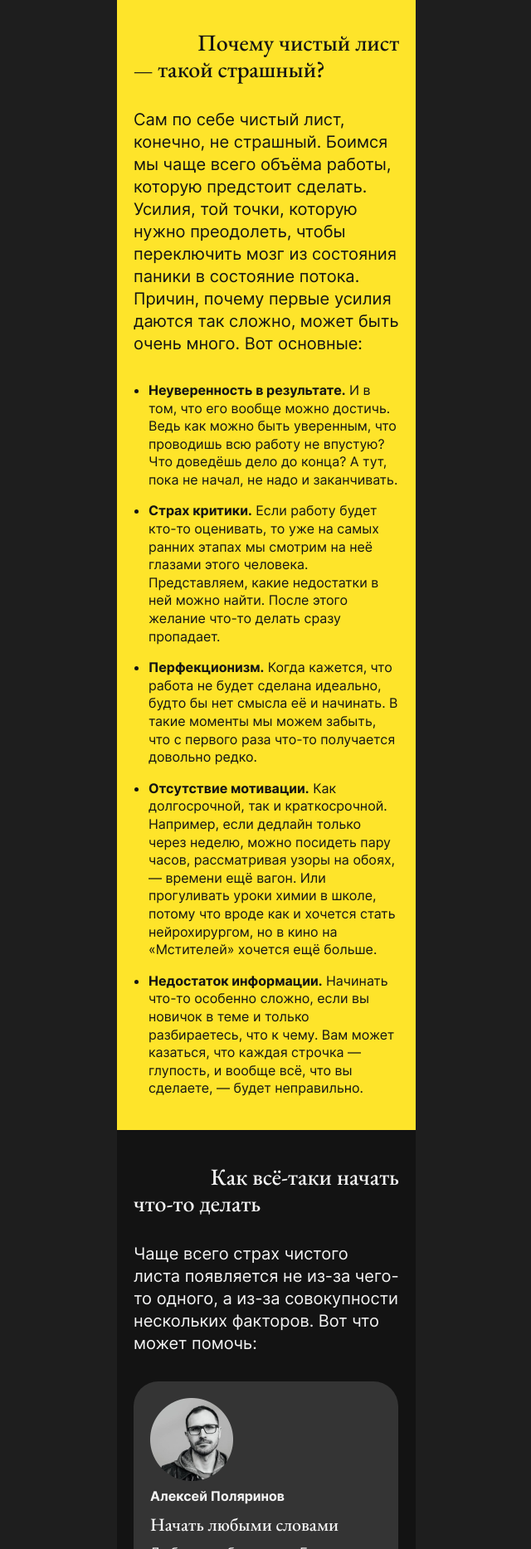
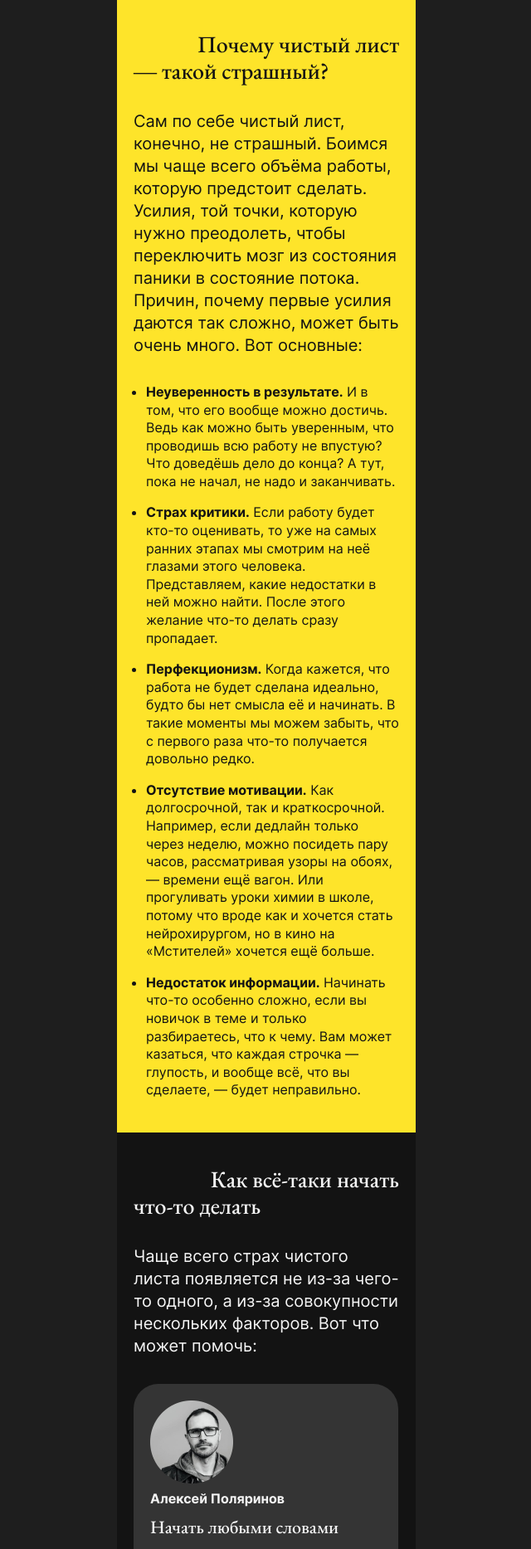
Before and after one commit to katethp/s-chistogo-lista, a plain HTML site: page index.html in a window 1280 px wide. Shown: the part 886-2753 px from the top of the page at 83% size, without its empty margins (319-959 px from the left). Drawn offline with nearby package versions, Linux system fonts and the light colour scheme; a web font is replaced by a local one.

Commit message:
Вторая переделка первого проекта
На проверку

```diff
--- a/index.html
+++ b/index.html
@@ -7,18 +7,6 @@
     <link rel="stylesheet" href="fonts/fonts.css" />
     <link rel="stylesheet" href="reset.css" />
     <link rel="stylesheet" href="styles/style.css" />
-    <link rel="preconnect" href="https://fonts.googleapis.com" />
-    <link rel="preconnect" href="https://fonts.gstatic.com" crossorigin />
-    <link
-      href="https://fonts.googleapis.com/css2?family=Cormorant+Garamond:wght@400;500;600;700&family=Open+Sans:ital,wght@0,300..800;1,300..800&family=Playfair+Display:ital,wght@0,400..900;1,400..900&family=Roboto&display=swap"
-      rel="stylesheet"
-    />
-    <link rel="preconnect" href="https://fonts.googleapis.com" />
-    <link rel="preconnect" href="https://fonts.gstatic.com" crossorigin />
-    <link
-      href="https://fonts.googleapis.com/css2?family=Open+Sans:ital,wght@0,300..800;1,300..800&family=Playfair+Display:ital,wght@0,400..900;1,400..900&family=Roboto&display=swap"
-      rel="stylesheet"
-    />
   </head>
   <body class="body">
     <header class="header">
@@ -33,13 +21,13 @@
       <nav class="header__nav">
         <ul class="header__menu">
           <li class="header__menu-list">
-            <a href="0" class="header__menu-item">Главная</a>
+            <a href="0" class="header__menu-item-active">Главная</a>
           </li>
           <li class="header__menu-list">
-            <a href="0" class="header__menu-item-active">О нас</a>
+            <a href="0" class="header__menu-item">О нас</a>
           </li>
           <li class="header__menu-list">
-            <a href="0" class="header__menu-item-active">Контакты</a>
+            <a href="0" class="header__menu-item">Контакты</a>
           </li>
         </ul>
       </nav>
@@ -48,24 +36,24 @@
     <main>
       <section>
         <div class="container">
-          <img
-            class="image_cover"
-            src="images/cover.svg"
-            alt="Фоновое изображение в виде геометрических фигур"
-          />
           <div class="cover">
-            <span class="span span_start">С</span>
-            <span class="span span_center">чистого</span>
-            <span class="span span_end">листа</span>
+            <h1 class="cover__title">
+              <span class="span span_start">С</span>
+              <span class="span span_center">чистого</span>
+              <span class="span span_end">листа</span>
+            </h1>
           </div>
         </div>
+      </section>
 
+      <section>
         <div class="intro">
           <div class="data_line">
-            <p class="align_left">8 способов борьбы со страхом чистого листа</p>
+            <h4 class="align_left">8 способов борьбы со страхом чистого листа
+            </h4>
             <time class="align_right" datetime="2022-06-05">05.06.2022 г.</time>
           </div>
-          <p class="mid_line">
+          <p class="intro__main-text">
             Начинать что-то новое — тяжело и страшно. Даже если это просто
             небольшой фрагмент кода. Или текст. Например, прежде чем написать
             здесь что-то вразумительное, автор(ка) этого материала заварила чай,
@@ -74,7 +62,7 @@
             протёрла пыль на столе и заварила чай ещё раз, потому что он остыл.
             Всё это время с монитора на неё смотрел чистый лист.
           </p>
-          <p class="last_line">
+          <p class="intro__main-text">
             Прокрастинировать перед тем, как начать что-то делать (особенно
             что-то новое) — нормальная реакция мозга. Разберёмся, почему это
             происходит.
@@ -85,61 +73,71 @@
       <section>
         <div class="reasons">
           <div class="content-section__subtitle">
-            <h1 class="question-part-1">Почему чистый лист</h1>
-            <h1 class="question-part-2">— такой cтрашный?</h1>
+            <h2>
+              <span class="question-part first-part">Почему чистый лист</span>
+              <span class="question-part second-part">— такой cтрашный?</span>
+            </h2>
           </div>
-          <h2 class="respons">
+          <p class="respons">
             Сам по себе чистый лист, конечно, не страшный. Боимся мы чаще всего
             объёма работы, которую предстоит сделать. Усилия, той точки, которую
             нужно преодолеть, чтобы переключить мозг из состояния паники в
             состояние потока. Причин, почему первые усилия даются так сложно,
             может быть очень много. Вот основные:
-          </h2>
+          </p>
           <ul class="list_reasons">
-            <li class="reasons_ul-li">
-              <b>Неуверенность в результате.</b> И в том, что его вообще можно
-              достичь. Ведь как можно быть уверенным, что проводишь всю работу
-              не впустую? Что доведёшь дело до конца? А тут, пока не начал, не
-              надо и заканчивать.
+            <li class="reasons-item">
+              <span class="reasons-item__highlight"
+                >Неуверенность в результате.</span
+              >
+              И в том, что его вообще можно достичь. Ведь как можно быть
+              уверенным, что проводишь всю работу не впустую? Что доведёшь дело
+              до конца? А тут, пока не начал, не надо и заканчивать.
             </li>
-            <li class="reasons_ul-li">
-              <b>Страх критики.</b> Если работу будет кто-то оценивать, то уже
-              на самых ранних этапах мы смотрим на неё глазами этого человека.
-              Представляем, какие недостатки в ней можно найти. После этого
-              желание что-то делать сразу пропадает.
+            <li class="reasons-item">
+              <span class="reasons-item__highlight">Страх критики.</span> Если
+              работу будет кто-то оценивать, то уже на самых ранних этапах мы
+              смотрим на неё глазами этого человека. Представляем, какие
+              недостатки в ней можно найти. После этого желание что-то делать
+              сразу пропадает.
             </li>
-            <li class="reasons_ul-li">
-              <b>Перфекционизм.</b> Когда кажется, что работа не будет сделана
-              идеально, будто бы нет смысла её и начинать. В такие моменты мы
-              можем забыть, что с первого раза что-то получается довольно редко.
+            <li class="reasons-item">
+              <span class="reasons-item__highlight">Перфекционизм.</span> Когда
+              кажется, что работа не будет сделана идеально, будто бы нет смысла
+              её и начинать. В такие моменты мы можем забыть, что с первого раза
+              что-то получается довольно редко.
             </li>
-            <li class="reasons_ul-li">
-              <b>Отсутствие мотивации.</b> Как долгосрочной, так и
-              краткосрочной. Например, если дедлайн только через неделю, можно
-              посидеть пару часов, рассматривая узоры на обоях, — времени ещё
-              вагон. Или прогуливать уроки химии в школе, потому что вроде как и
-              хочется стать нейрохирургом, но в кино на «Мстителей» хочется ещё
-              больше.
+            <li class="reasons-item">
+              <span class="reasons-item__highlight">Отсутствие мотивации.</span>
+              Как долгосрочной, так и краткосрочной. Например, если дедлайн
+              только через неделю, можно посидеть пару часов, рассматривая узоры
+              на обоях, — времени ещё вагон. Или прогуливать уроки химии в
+              школе, потому что вроде как и хочется стать нейрохирургом, но в
+              кино на «Мстителей» хочется ещё больше.
             </li>
-            <li>
-              <b>Недостаток информации.</b> Начинать что-то особенно сложно,
-              если вы новичок в теме и только разбираетесь, что к чему. Вам
-              может казаться, что каждая строчка — глупость, и вообще всё, что
-              вы сделаете, — будет неправильно.
+            <li class="reasons-item">
+              <span class="reasons-item__highlight"
+                >Недостаток информации.</span
+              >
+              Начинать что-то особенно сложно, если вы новичок в теме и только
+              разбираетесь, что к чему. Вам может казаться, что каждая строчка —
+              глупость, и вообще всё, что вы сделаете, — будет неправильно.
             </li>
           </ul>
         </div>
       </section>
-      <section>
+      <section class="section_how-to">
         <div class="how_to">
-          <div class="how_lines">
-            <h1 class="how1">Как всё-таки начать</h1>
-            <h1 class="how2">что-то делать</h1>
-          </div>
-          <h2 class="how_response">
+          <h2>
+            <span class="how_lines how-first">Как всё-таки начать</span>
+            <span class="how_lines how-second">что-то делать</span>
+          </h2>
+        </div>
+        <div>
+          <p class="how_response">
             Чаще всего страх чистого листа появляется не из-за чего-то одного, а
             из-за совокупности нескольких факторов. Вот что может помочь:
-          </h2>
+          </p>
         </div>
 
         <ul class="card-list">
@@ -154,7 +152,7 @@
                 <p class="card__author-name">Алексей Поляринов</p>
               </div>
               <div class="card__content">
-                <h1 class="card__title">Начать любыми словами</h1>
+                <h3 class="card__title">Начать любыми словами</h3>
                 <div class="card__text">
                   <p>
                     Любыми — без шуток. Если не верите нам, посмотрите,
--- a/styles/style.css
+++ b/styles/style.css
@@ -10,14 +10,14 @@
   padding-left: 20px;
   padding-right: 20px;
   padding-top: 24px;
-  padding-bottom: 20px;
+  padding-bottom: 18px;
   background-color: #131313;
 }
 
 .header__menu {
   display: flex;
   flex-direction: column;
-  gap: 12px;
+  gap: 14px;
   font-family: "Inter", "Open Sans", sans-serif;
   font-size: 16px;
   list-style-type: none;
@@ -25,11 +25,11 @@
 
 .header__menu-item {
   color: #f5f5f5;
-  text-decoration: none;
 }
 
 .header__menu-item-active {
   color: #f5f5f5;
+  text-decoration: none;
 }
 
 .container {
@@ -39,13 +39,23 @@
 
 .cover {
   width: 360px;
+  min-height: 221px;
   margin: auto;
-  position: absolute;
-  left: 0;
-  top: 0;
+  display: flex;
+  flex-direction: column;
+  background-image: url(/images/cover.svg);
+  background-size: 95% auto;
+  background-repeat: no-repeat;
+  background-position: center;
+  background-position: 21px 34px;
+  padding-bottom: 30px;
+}
+
+h1 {
   font-family: "EB Garamond", "Cormorant Garamond", serif;
   font-size: 72px;
   color: #fff;
+  font-weight: 400;
 }
 
 .span {
@@ -67,16 +77,8 @@
   margin-right: 24px;
 }
 
-.image_cover {
-  width: 339px;
-  min-height: 198px;
-  margin: auto;
-  margin-left: 21px;
-  margin-top: 34px;
-}
-
 .intro {
-  padding-top: 26px;
+  padding-top: 11px;
   padding-left: 20px;
   padding-right: 20px;
   padding-bottom: 37px;
@@ -84,16 +86,16 @@
   font-size: 16px;
   color: #ccc;
   background-color: #131313;
-  overflow: hidden;
 }
 
 .data_line {
   display: flex;
   justify-content: space-between;
-  margin-bottom: 24px;
-  overflow: hidden;
 }
 
+h4 {
+  font-weight: 400;
+}
 .align_left {
   width: 210px;
   white-space: pre-line;
@@ -103,15 +105,10 @@
   white-space: nowrap;
 }
 
-.mid_line {
+.intro__main-text {
   line-height: 21.6px;
   color: #f5f5f5;
-}
-
-.last_line {
   margin-top: 24px;
-  line-height: 21.6px;
-  color: #f5f5f5;
 }
 
 .reasons {
@@ -120,39 +117,33 @@
   color: #131313;
   line-height: 27px;
   background-color: #fee42a;
-  overflow: hidden;
   padding-top: 40px;
   padding-left: 20px;
   padding-right: 20px;
 }
 
-h1 {
+.question-part {
+  display: block;
+}
+
+.first-part {
+  text-align: end;
+}
+
+.second-part {
+  text-align: start;
+}
+
+h2 {
   font-weight: 500;
   font-family: "EB Garamond", "Cormorant Garamond", serif;
   font-size: 28px;
   line-height: 115%;
+  color: #131313;
 }
 
-h2 {
-  font-weight: 400;
-  font-family: "Inter", "Open Sans", sans-serif;
-  font-size: 20px;
-  line-height: 27px;
-}
-
-h3 {
-  font-weight: 500;
-  font-family: "EB Garamond", "Cormorant Garamond", serif;
-  font-size: 22px;
-  line-height: 135%;
-}
-
-.question-part-1 {
-  text-align: end;
-}
-
-.question-part-2 {
-  text-align: start;
+.reasons-item__highlight {
+  font-weight: bold;
 }
 
 .respons {
@@ -161,33 +152,36 @@ h3 {
 }
 
 .list_reasons {
-  margin-top: 16px;
-  padding-bottom: 39px;
+  padding-bottom: 40px;
   font-size: 16px;
   font-family: "Inter", "Open Sans", sans-serif;
-  padding-left: 18px;
+  padding-left: 15px;
   padding-right: 0;
   line-height: 21.6px;
+  display: flex;
+  flex-direction: column;
+  gap: 16px;
 }
 
-.reasons_ul-li {
-  margin-bottom: 16px;
+.section_how-to {
+  background-color: #131313;
 }
-
 .how_to {
   padding-left: 20px;
   padding-right: 20px;
   padding-top: 40px;
-  background-color: #131313;
-  overflow: hidden;
 }
 
-.how1 {
+.how_lines {
+  display: block;
+}
+
+.how-first {
   text-align: end;
   color: #f5f5f5;
 }
 
-.how2 {
+.how-second {
   text-align: start;
   color: #f5f5f5;
 }
@@ -197,6 +191,8 @@ h3 {
   color: #f5f5f5;
   line-height: 135%;
   margin-top: 32px;
+  margin-left: 20px;
+  margin-right: 20px;
   font-size: 20px;
   margin-bottom: 32px;
 }
@@ -216,8 +212,6 @@ h3 {
 .card-list {
   list-style-type: none;
   flex-direction: column;
-  overflow: hidden;
-  background-color: #131313;
   padding-bottom: 28px;
 }
 
@@ -242,6 +236,12 @@ h3 {
   color: #f5f5f5;
   padding-left: 20px;
   padding-bottom: 8px;
+}
+
+h3 {
+  font-family: "EB Garamond", "Cormorant Garamond", serif;
+  font-size: 22px;
+  font-weight: 500;
 }
 
 .card_theme_bright {
```
